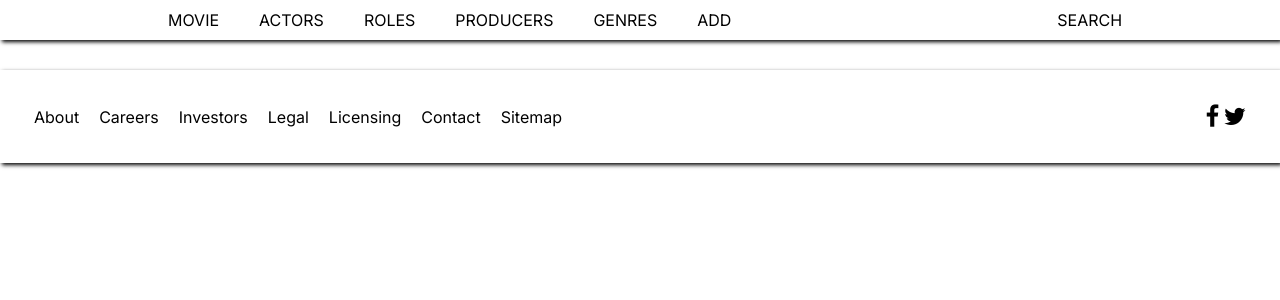
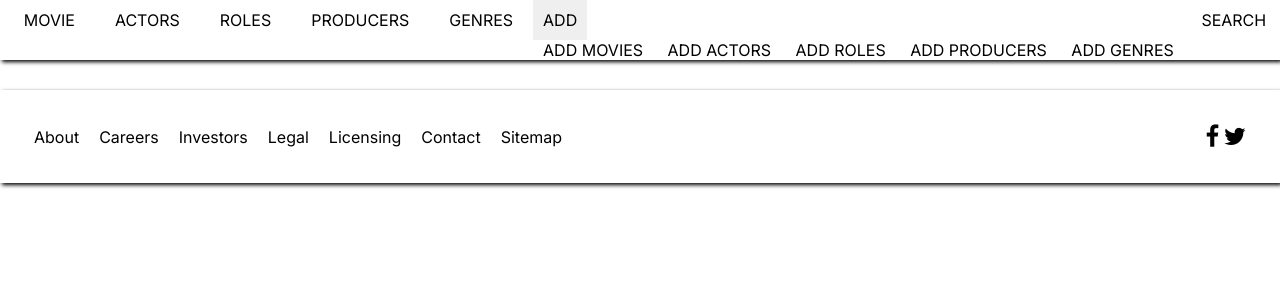
Before and after one commit to x0-3/SQLMovieTheater, a PHP site: page /view/template.php in a window 1280 px wide. Shown: the top 300 px of the page. Run offline with PHP 8.4, Linux system fonts and the light colour scheme; the template is opened without the code that fills it, so the values that code supplies are empty.

Commit message:
dropdown nav for add section styled

```diff
--- a/controller/MovieTheaterController.php
+++ b/controller/MovieTheaterController.php
@@ -152,7 +152,7 @@ class MovieTheaterController{
         require "view/GenreDetail.php";
     }
 
-    // detail of one genre by it's ID
+    // detail of one actor by it's ID
     public function actorDetail($id){
         $pdo = Connect::Connection();
         $stmt = $pdo->prepare("SELECT idActor,familyName,NAME,gender,DATE_FORMAT(birthday,'%d/%m/%Y') AS birthday,DATE_FORMAT(FROM_DAYS(DATEDIFF(NOW(),birthday)),'%Y')+0 AS age,photo
--- a/public/css/style.css
+++ b/public/css/style.css
@@ -20,6 +20,36 @@
 * body header nav ul li a {
   text-decoration: none;
   color: black;
+}
+* body header nav ul #dropdown {
+  position: relative;
+  display: inline-block;
+}
+* body header nav ul #dropdown button {
+  padding: 10px;
+  font-size: 16px;
+  border: none;
+}
+* body header nav ul #dropdown button #dropdownContent {
+  display: none;
+  position: absolute;
+  background-color: #f1f1f1;
+  min-width: 160px;
+  box-shadow: 0px 8px 16px 0px rgba(0, 0, 0, 0.2);
+  z-index: 1;
+}
+* body header nav ul #dropdown button #dropdownContent a {
+  color: black;
+  padding: 12px 16px;
+  text-decoration: none;
+  display: block;
+}
+* body header nav ul #dropdown button #dropdownContent:hover {
+  display: flex;
+  position: absolute;
+  background-color: white;
+  box-shadow: 0px 8px 16px 0px rgba(0, 0, 0, 0.2);
+  flex-direction: column;
 }
 * body header a {
   text-decoration: none;
--- a/public/css/style.scss
+++ b/public/css/style.scss
@@ -25,6 +25,42 @@
                             text-decoration: none;
                             color: black;
                         }
+                    }
+
+                    #dropdown{
+                        position: relative;
+                        display: inline-block;
+
+                        button{
+                            padding: 10px;
+                            font-size: 16px;
+                            border: none;
+
+                            #dropdownContent{
+                                display: none;
+                                position: absolute;
+                                background-color: #f1f1f1;
+                                min-width: 160px;
+                                box-shadow: 0px 8px 16px 0px rgba(0,0,0,0.2);
+                                z-index: 1;
+
+                                a{
+                                    color: black;
+                                    padding: 12px 16px;
+                                    text-decoration: none;
+                                    display: block;
+
+                                }
+                                &:hover{
+                                    display: flex;
+                                    position: absolute;
+                                    background-color: white;
+                                    box-shadow: 0px 8px 16px 0px rgb(0 0 0 / 20%);
+                                    flex-direction: column;
+                                }
+                            }
+                        }
+
                     }
                 }
 
--- a/view/template.php
+++ b/view/template.php
@@ -22,12 +22,25 @@
                 <li><a href="index.php?action=listRoles">ROLES</a></li>
                 <li><a href="index.php?action=listProducers">PRODUCERS</a></li>
                 <li><a href="index.php?action=listGenres">GENRES</a></li>
-                <li><a href="#">ADD</a></li>
+
+                <div id="dropdown">
+                    <button>ADD</button>
+
+                    <div id="dropdownContent">
+                        <a href="#">ADD MOVIES</a>
+                        <a href="#">ADD ACTORS</a>
+                        <a href="#">ADD ROLES</a>
+                        <a href="#">ADD PRODUCERS</a>
+                        <a href="#">ADD GENRES</a>
+                    </div>
+                </div>
+
             </ul>
         </nav>
 
         <a href="#">SEARCH</a>
     </header>
+
 
     <div id="wrapper">
         <main>
@@ -37,7 +50,6 @@
 
             </div>
         </main>
-
     </div>
 
 
```
Also changed, not shown: 1 other file.
